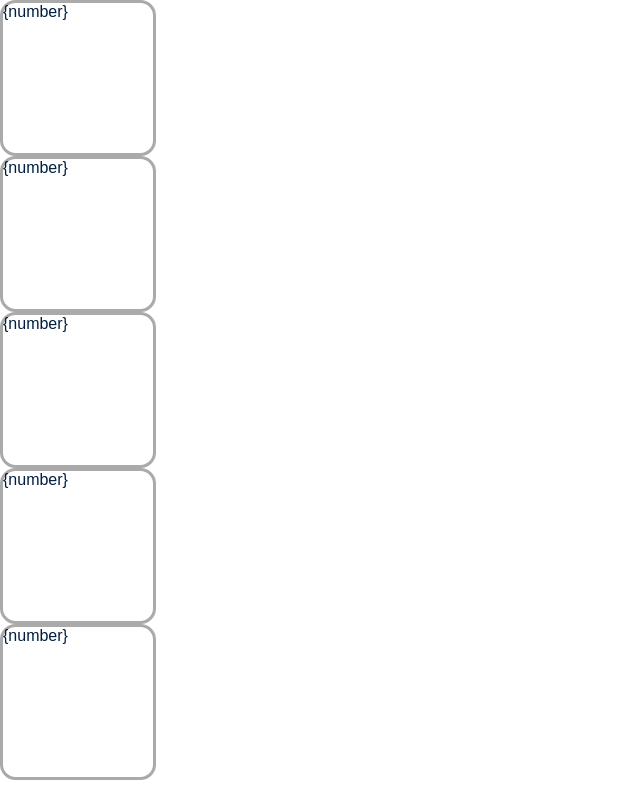
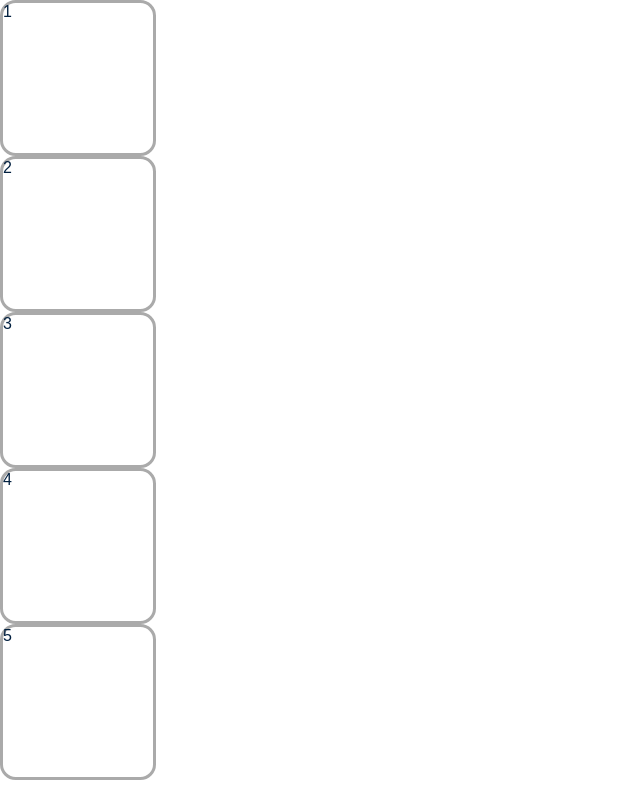
Before and after one commit to aimaj/xword, a React (Create React App) app: page / in a window 1280 px wide. Shown: the whole page, without its empty margins (0-640 px from the left). Built offline with nearby package versions, Linux system fonts and the light colour scheme; a web font is replaced by a local one.

Commit message:
fixing syntax error on {} brackets

```diff
--- a/src/App.js
+++ b/src/App.js
@@ -8,7 +8,7 @@ class App extends Component {
     super(props);
     const numbers = [1, 2, 3, 4, 5];
     const listItems = numbers.map((number) =>
-      <Tile text="{number}"></Tile>);
+      <Tile text={number}></Tile>);
     this.state = {list : listItems};
   }
 
```
